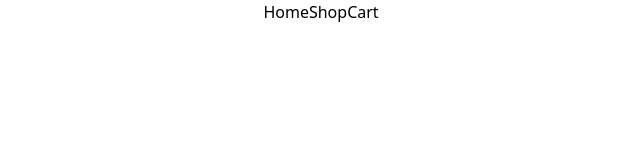
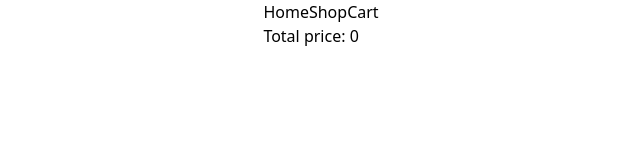
Before and after one commit to LeoKirasic/rare-store, a React (Create React App) app: page /cart in a window 1280 px wide. Shown: the top 160 px of the page, without its empty margins (319-959 px from the left). Built offline with nearby package versions, Linux system fonts and the light colour scheme.

Commit message:
Add display of sum of all items

```diff
--- a/src/components/Cart.jsx
+++ b/src/components/Cart.jsx
@@ -2,6 +2,7 @@ import React from 'react';
 import CartCard from './CartCard';
 import propTypes from 'prop-types';
 function Cart(props) {
+  console.log('cart props', props);
   function renderItems() {
     const listItems = props.items.map((item) => (
       <CartCard
@@ -10,16 +11,33 @@ function Cart(props) {
         title={item.title}
         img={item.img}
         amount={item.amount}
+        amountChangeHandler={props.amountChangeHandler}
+        deleteItem={props.deleteItem}
+        price={item.price}
       />
     ));
     return listItems;
   }
-
-  return <div className="flex">{renderItems()}</div>;
+  function getSumOfItems() {
+    let total = 0;
+    for (let i = 0; i < props.items.length; i++) {
+      total += props.items[i].price * props.items[i].amount;
+    }
+    return total;
+  }
+  return (
+    <div>
+      <div className="flex">{renderItems()}</div>
+      <div>Total price: {getSumOfItems()}</div>
+    </div>
+  );
 }
 
 Cart.propTypes = {
   items: propTypes.array,
+  amountChangeHandler: propTypes.func,
+  deleteItem: propTypes.func,
+  price: propTypes.number,
 };
 
 export default Cart;
```
